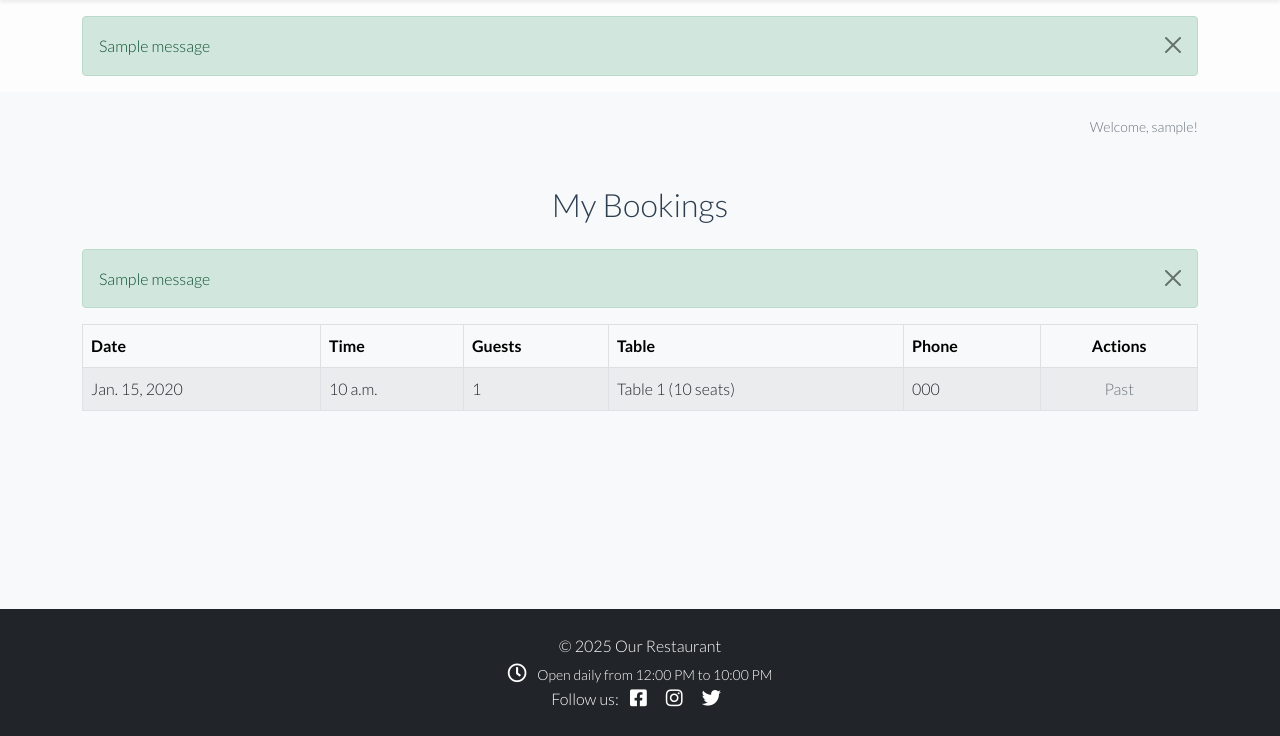
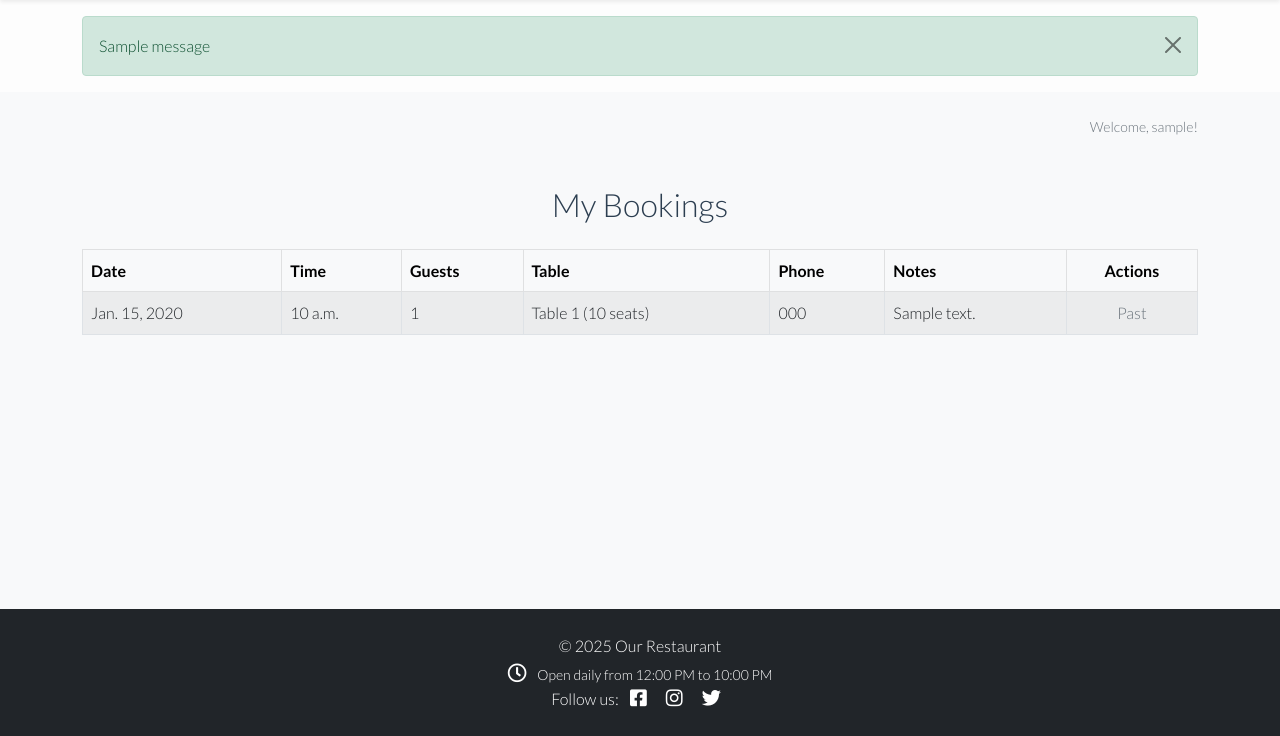
Before and after one commit to GeorgeBarh/restaurant-booking-system-project, a Django app: page /reservations/my-bookings/ in a window 1280 px wide. Shown: the part 64-800 px from the top of the page. Run offline with Django 4.2, Linux system fonts and the light colour scheme; a user stored in the database is signed in; tables that the repository leaves empty hold one stand-in row (values such as "Sample post"); one stand-in notice (Sample message) is shown.

Commit message:
fix: double confirmation messaging

```diff
--- a/reservations/forms.py
+++ b/reservations/forms.py
@@ -8,7 +8,7 @@ from django.core.exceptions import ValidationError
 class BookingForm(forms.ModelForm):
     class Meta:
         model = Booking
-        fields = ['name', 'email', 'phone', 'guests', 'date', 'time']
+        fields = ['name', 'email', 'phone', 'guests', 'date', 'time', 'notes']
         widgets = {
             'date': forms.DateInput(attrs={'type': 'date'}),
             'time': forms.Select(choices=[
--- a/reservations/models.py
+++ b/reservations/models.py
@@ -19,6 +19,7 @@ class Booking(models.Model):
     date = models.DateField()
     time = models.TimeField()
     table = models.ForeignKey(Table, on_delete=models.SET_NULL, null=True, blank=True)
+    notes = models.CharField(max_length=90,blank=True, null=True, help_text="Optional special requests or comments")
     created_on = models.DateTimeField(auto_now_add=True)
 
     class Meta:
--- a/reservations/templates/reservations/my_bookings.html
+++ b/reservations/templates/reservations/my_bookings.html
@@ -2,15 +2,6 @@
 {% block content %}
 <div class="container mt-5">
     <h2 class="mb-4 text-center">My Bookings</h2>
-
-    {% if messages %}
-    {% for message in messages %}
-    <div class="alert alert-{{ message.tags }} alert-dismissible fade show" role="alert">
-        {{ message }}
-        <button type="button" class="btn-close" data-bs-dismiss="alert" aria-label="Close"></button>
-    </div>
-    {% endfor %}
-    {% endif %}
 
     {% if bookings %}
     <div class="table-responsive">
@@ -22,6 +13,7 @@
                     <th>Guests</th>
                     <th>Table</th>
                     <th>Phone</th>
+                    <th>Notes</th>
                     <th class="text-center">Actions</th>
                 </tr>
             </thead>
@@ -33,6 +25,7 @@
                     <td>{{ booking.guests }}</td>
                     <td>{{ booking.table }}</td>
                     <td>{{ booking.phone }}</td>
+                    <td>{{ booking.notes }}</td>
                     <td class="text-center align-middle">
                         {% if booking.date >= today %}
                         <div class="d-flex justify-content-center align-items-center gap-2">
```
Also changed, not shown: reservations/migrations/0011_booking_notes.py (added), reservations/migrations/0012_alter_booking_notes.py (added).
